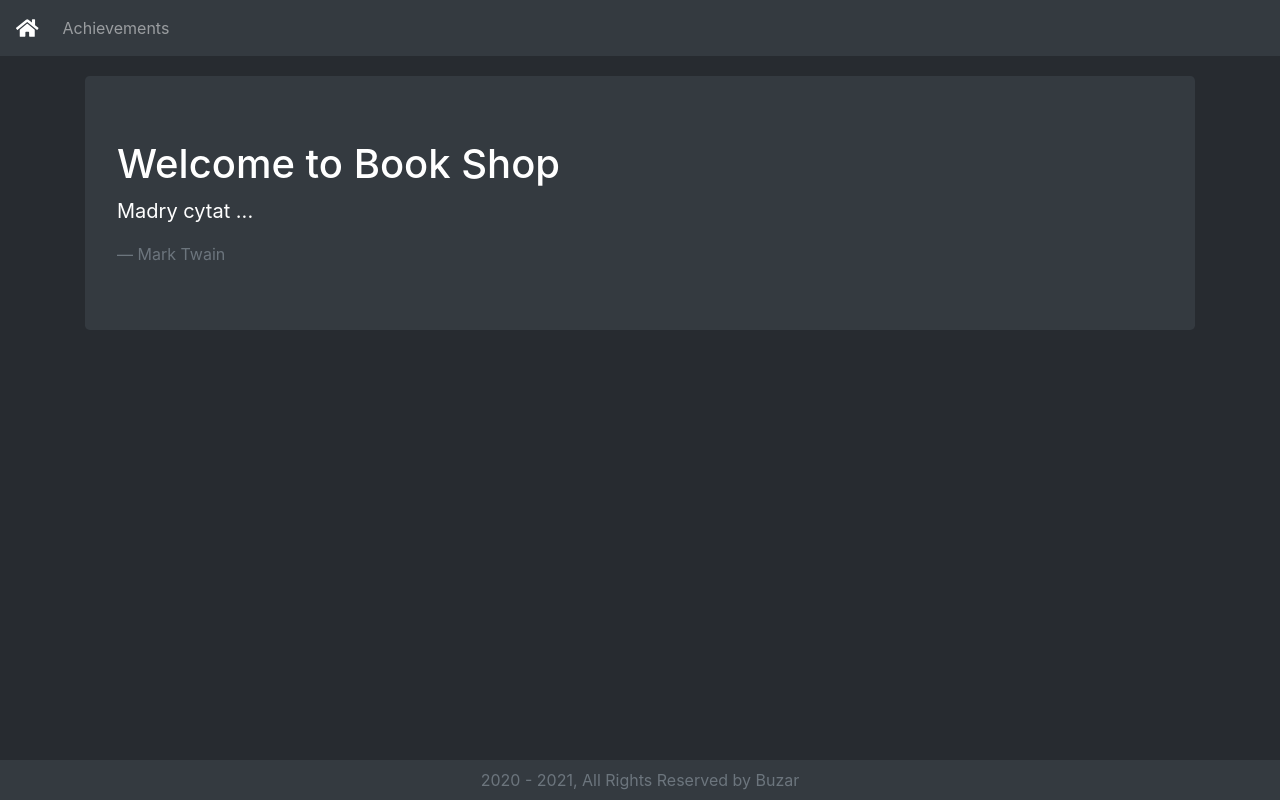
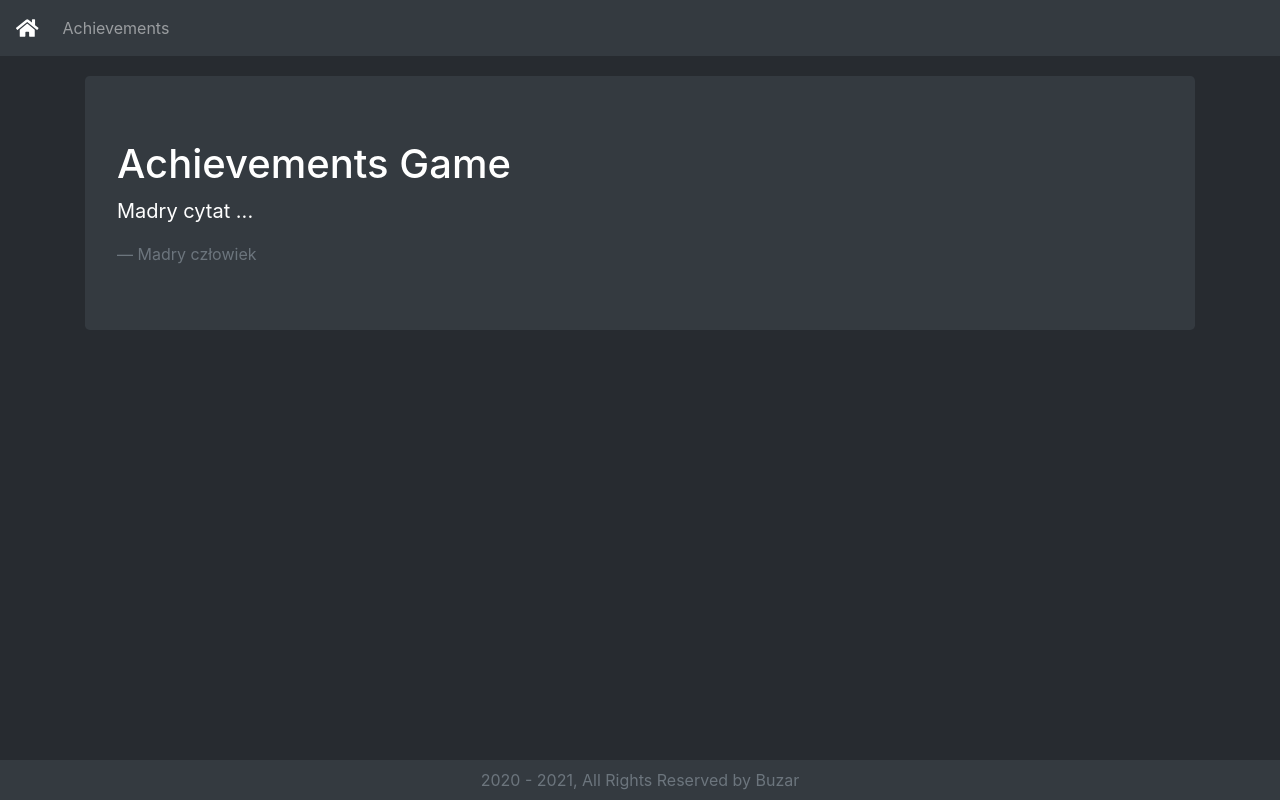
Before and after one commit to Buzar9/kurkuma-frontend, a React (Create React App) app: page / in a window 1280 px wide. Built offline with nearby package versions, Linux system fonts and the light colour scheme.

Commit message:
Reafactor App.js

```diff
--- a/src/App.js
+++ b/src/App.js
@@ -15,9 +15,9 @@ export default function App() {
         marginTop:"20px"
     }
 
-    const heading = "Welcome to Book Shop";
+    const heading = "Achievements Game";
     const quote = "Madry cytat ... "
-    const footer = "Mark Twain"
+    const footer = "Madry człowiek"
 
   return (
     <Router>
```
